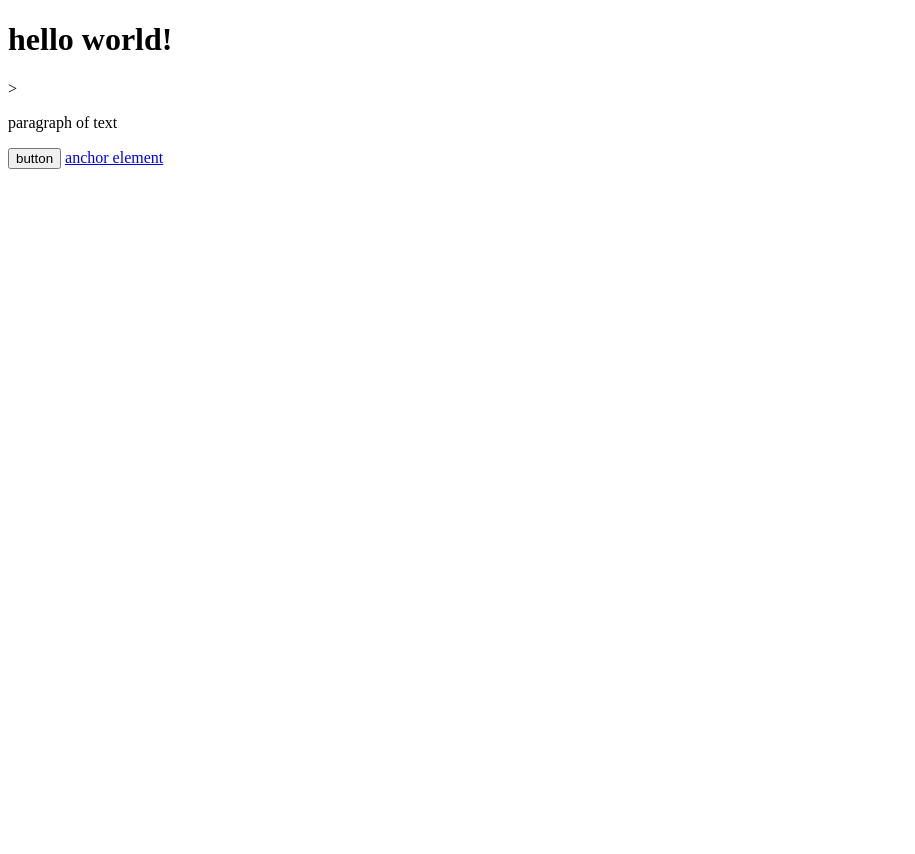
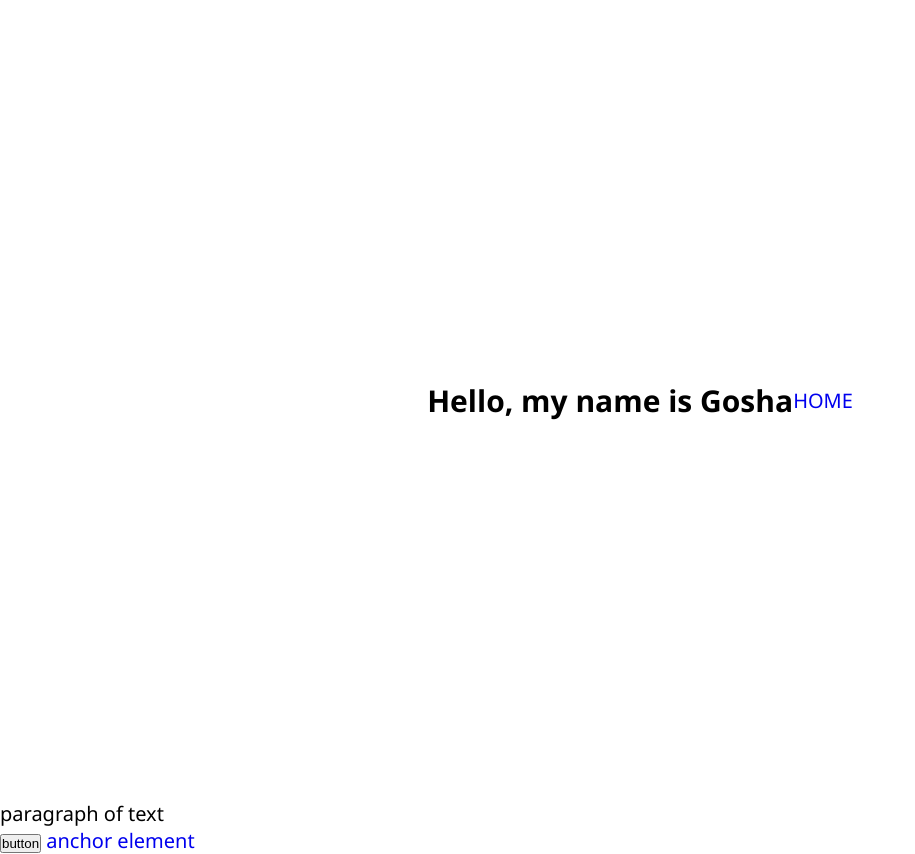
Before and after one commit to Malgch/WebTech, a plain HTML site: page index.html in a window 1280 px wide. Shown: the whole page, without its empty margins (0-915 px from the left). Before the commit the page ends 800 px from the top, so only its background shows below. Drawn offline with Linux system fonts and the light colour scheme.

Commit message:
commit 2, css styles pre-setup

```diff
--- /dev/null
+++ b/css/style.css
@@ -0,0 +1,35 @@
+*{
+    padding: 0;
+    margin: 0;
+    box-sizing: border-box;
+}
+html {
+    font-size: 20px;
+    font-family:'Segoe UI';
+    scroll-behavior: smooth;
+}
+a {
+    text-decoration: none;
+}
+.container{
+    min-height: 100vh;
+    width: 100%;
+    display: flex;
+    align-items: center;
+    justify-content: center;
+}
+
+#header {
+    position: fixed;
+    z-index: 1000;
+    left: 0;
+    top: 0;
+    width: 100vw;
+    height: auto;
+}
+
+#header .header {
+    min-height: 8vh;
+    background-color: aquamarine;
+    transition: 0.3s ease;
+}
--- a/index.html
+++ b/index.html
@@ -4,10 +4,19 @@
     <meta charset="UTF-8">
     <meta http-equiv="X-UA-Compatible" content="IE=edge">
     <meta name="viewport" content="width=device-width, initial-scale=1.0">
-    <title>Document</title>
+    <link rel="stylesheet" href="css/style.css">
+    <title>My Website</title>
 </head>
 <body>
-    <h1>hello world!</h1>>
+
+<!--Hero Section -->
+    <section id="hero">
+        <div class="hero container">
+            <div><h1>Hello, my name is Gosha</h1></div>
+            <a href="#" type="button" class="cta">HOME</a>
+        </div>
+    </section>
+
     <p>paragraph of text</p>
     <button>button</button>
     <a href="https://github.com/Malgch/WebTech" target ="_blank">anchor element</a>
```
